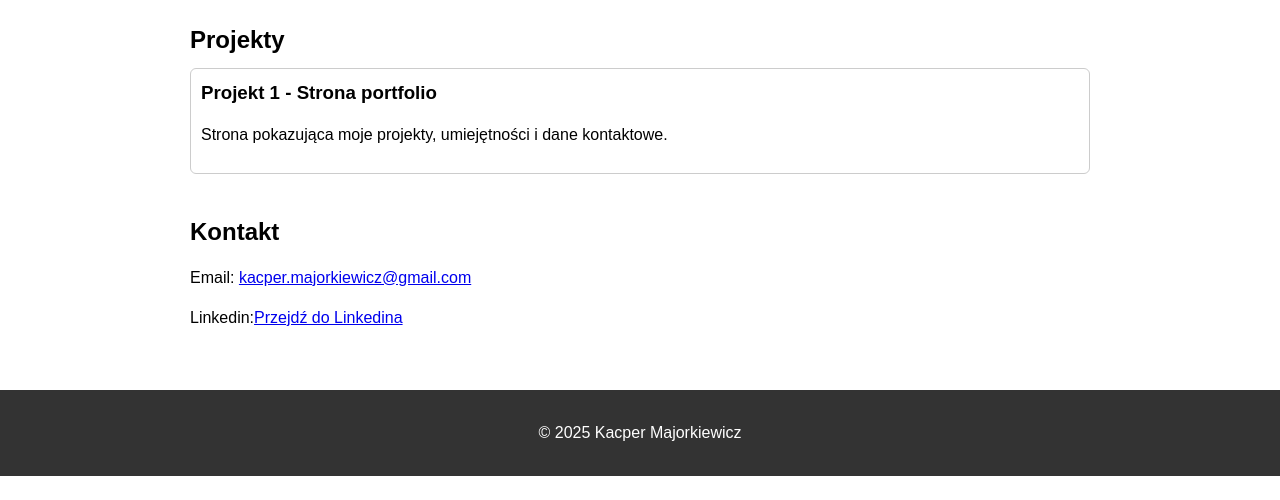
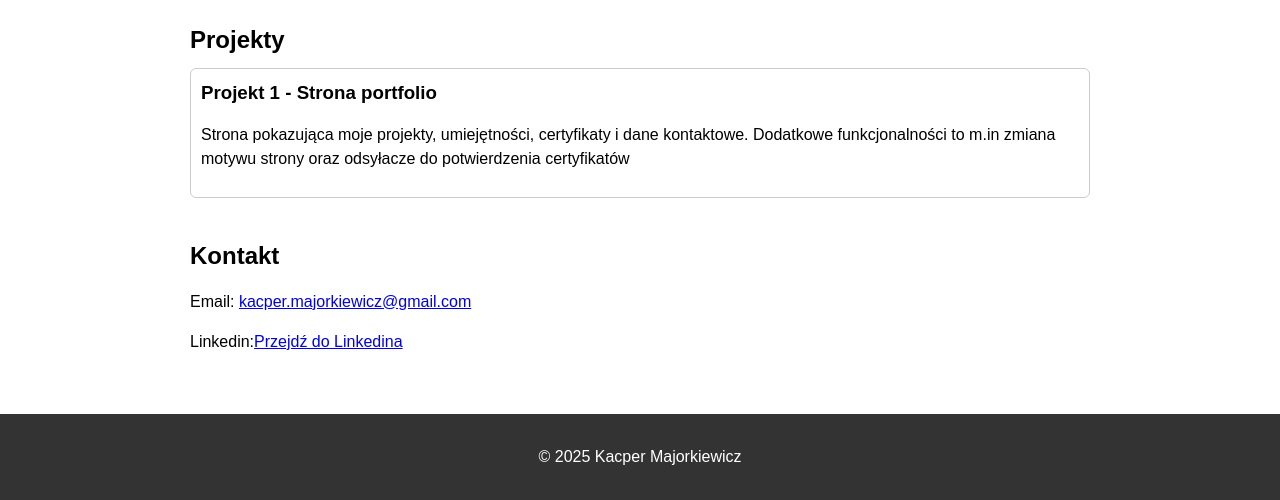
Before and after one commit to Mejdz0r/Porfolios, a plain HTML site: page index.html in a window 1280 px wide. Shown: the part 809-1309 px from the top of the page. Before the commit the page ends 1285 px from the top, so only its background shows below. Drawn offline with Linux system fonts and the light colour scheme.

Commit message:
Enhance portfolio page with new features and content
Updated the portfolio page to include additional functionalities and improved content.

```diff
--- a/index.html
+++ b/index.html
@@ -56,7 +56,7 @@
     <h2>Projekty</h2>
     <article>
       <h3>Projekt 1 - Strona portfolio</h3>
-      <p>Strona pokazująca moje projekty, umiejętności i dane kontaktowe.</p>
+      <p>Strona pokazująca moje projekty, umiejętności, certyfikaty i dane kontaktowe. Dodatkowe funkcjonalności to m.in zmiana motywu strony oraz odsyłacze do potwierdzenia certyfikatów</p>
     </article>
   </section>
 
```
